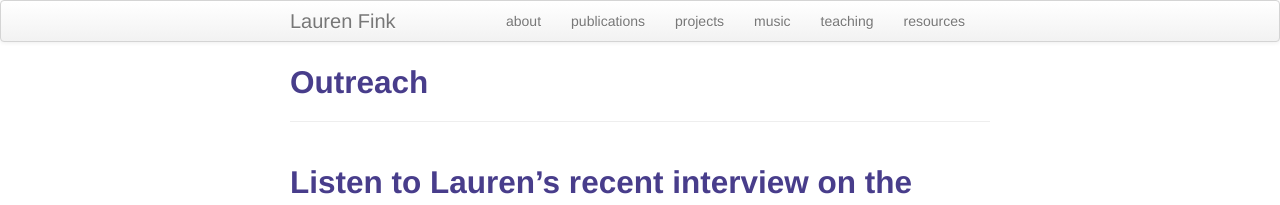
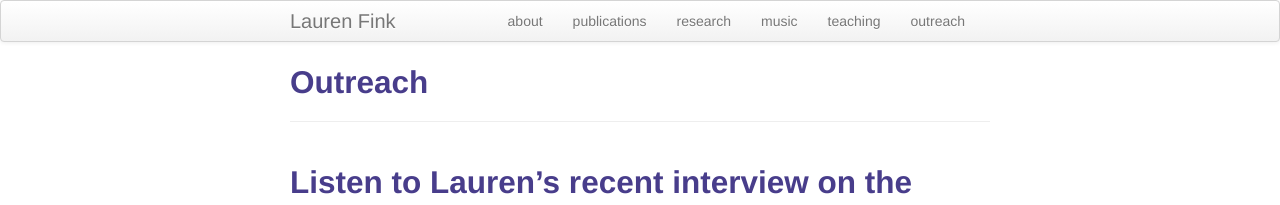
Before and after one commit to lkfink/lkfink.github.io, a Jekyll site: the page built from pages/outreach.md, in a window 1280 px wide. Shown: the top 205 px of the page. Built offline with Jekyll 4.4.1, drawn with Linux system fonts in a browser that asks for light colours.

Commit message:
change nav bar labels

```diff
--- a/_includes/themes/twitter/default.html
+++ b/_includes/themes/twitter/default.html
@@ -30,10 +30,10 @@
           <ul class="nav">
               <li><a href="{{ BASE_PATH }}/pages/about.html">about</a></li>
               <li><a href="{{ BASE_PATH }}/pages/pubs.html">publications</a></li>
-              <li><a href="{{ BASE_PATH }}/pages/research.html">projects</a></li>
+              <li><a href="{{ BASE_PATH }}/pages/research.html">research</a></li>
               <li><a href="{{ BASE_PATH }}/pages/music.html">music</a></li>
               <li><a href="{{ BASE_PATH }}/pages/teaching.html">teaching</a></li>
-              <li><a href="{{ BASE_PATH }}/pages/outreach.html">resources</a></li>
+              <li><a href="{{ BASE_PATH }}/pages/outreach.html">outreach</a></li>
           </ul>
         </div>
       </div>
```
